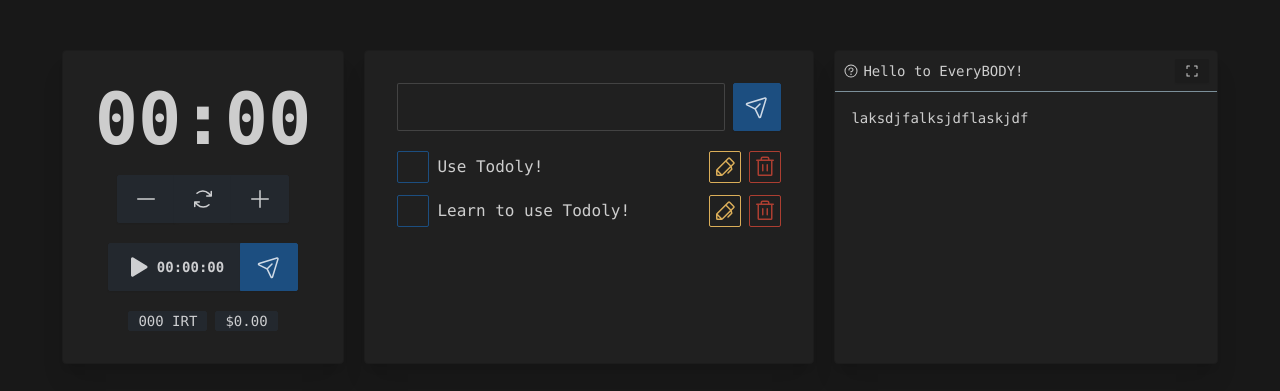
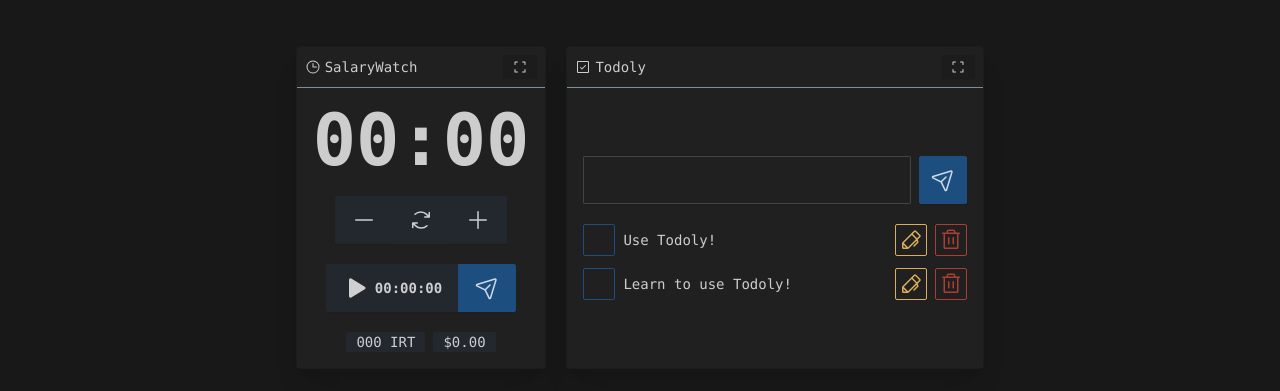
Before and after one commit to gikdev/bahrito, a React (Vite) app: page / in a window 1280 px wide. Shown: the part 193-584 px from the top of the page. Built offline with nearby package versions, Linux system fonts and the light colour scheme.

Commit message:
Made cards be windows...

```diff
--- a/src/components/app-window.tsx
+++ b/src/components/app-window.tsx
@@ -1,35 +1,40 @@
-import { CornersOut, Question } from "@phosphor-icons/react"
+import { CornersOut, type Icon, Question } from "@phosphor-icons/react"
+import { useRef } from "react"
 
 interface Props {
   title: string
   children: React.ReactNode
+  contentContainerClassName?: string
+  icon?: Icon
 }
 
-export default function AppWindow({ title, children }: Props) {
+export default function AppWindow({
+  title,
+  children,
+  icon: Icon = Question,
+  contentContainerClassName = "",
+}: Props) {
+  const contentDivRef = useRef<HTMLDivElement>(null)
+
+  function handleFullscreen() {
+    if (!contentDivRef.current) return
+    if (document.fullscreenElement) document.exitFullscreen()
+    else contentDivRef.current.requestFullscreen()
+  }
+
   return (
-    <div className="card card-bordered card-compact bg-base-100 w-96 shadow-xl">
+    <div className="card card-bordered card-compact bg-base-100 shadow-xl">
       <div className="border-b text-sm border-secondary p-2 flex gap-1 items-center">
-        <Question size={16} />
+        <Icon size={16} />
         <p>{title}</p>
 
-        <button type="button" className="btn btn-xs ms-auto">
+        <button type="button" className="btn btn-xs ms-auto" onClick={handleFullscreen}>
           <CornersOut size={16} />
         </button>
       </div>
-      <div className="card-body">{children}</div>
+      <div className="bg-base-100 card-body flex justify-center items-center" ref={contentDivRef}>
+        <div className={contentContainerClassName}>{children}</div>
+      </div>
     </div>
   )
 }
-
-// TODO
-// const divRef = useRef(null);
-
-// const handleFullscreen = () => {
-//   if (divRef.current) {
-//     if (document.fullscreenElement) {
-//       document.exitFullscreen();
-//     } else {
-//       divRef.current.requestFullscreen();
-//     }
-//   }
-// };
--- a/src/routes/home/hourly-watch.card/index.tsx
+++ b/src/routes/home/hourly-watch.card/index.tsx
@@ -1,4 +1,6 @@
+import AppWindow from "@/components/app-window"
 import { useCounter } from "@/shared/atoms"
+import { Clock } from "@phosphor-icons/react"
 import Counter from "./counter.comp"
 import Tag from "./tag.comp"
 import TimeBtn from "./time-btn.comp"
@@ -7,13 +9,17 @@ export default function HourlyWatchCard() {
   const counter = useCounter()
 
   return (
-    <div className="card card-body card-bordered card-compact bg-base-100 shadow-xl flex flex-col items-center gap-5">
+    <AppWindow
+      title="SalaryWatch"
+      icon={Clock}
+      contentContainerClassName="flex flex-col items-center gap-5"
+    >
       <Counter />
       <TimeBtn />
       <div className="flex items-center justify-center gap-2">
         <Tag currency="IRT" minutes={counter.minutes} />
         <Tag currency="USD" minutes={counter.minutes} />
       </div>
-    </div>
+    </AppWindow>
   )
 }
--- a/src/routes/home/index.tsx
+++ b/src/routes/home/index.tsx
@@ -1,15 +1,11 @@
-import AppWindow from "@/components/app-window"
 import HourlyWatchCard from "./hourly-watch.card"
 import TodolyCard from "./todoly.card"
 
 export default function Home() {
   return (
-    <div className="flex flex-col md:flex-row gap-5">
+    <div className="flex flex-row flex-wrap gap-5">
       <HourlyWatchCard />
       <TodolyCard />
-      <AppWindow title="Hello to EveryBODY!">
-        <p>laksdjfalksjdflaskjdf</p>
-      </AppWindow>
     </div>
   )
 }
--- a/src/routes/home/todoly.card/index.tsx
+++ b/src/routes/home/todoly.card/index.tsx
@@ -1,11 +1,17 @@
+import AppWindow from "@/components/app-window"
+import { CheckSquare } from "@phosphor-icons/react"
 import { NewTaskForm } from "./new-task.form"
 import { TodoList } from "./todo-list.comp"
 
 export default function TodolyCard() {
   return (
-    <div className="card card-body card-bordered card-compact bg-base-100 shadow-xl flex flex-col items-center gap-5">
+    <AppWindow
+      icon={CheckSquare}
+      title="Todoly"
+      contentContainerClassName="flex flex-col items-center gap-5"
+    >
       <NewTaskForm />
       <TodoList />
-    </div>
+    </AppWindow>
   )
 }
```
